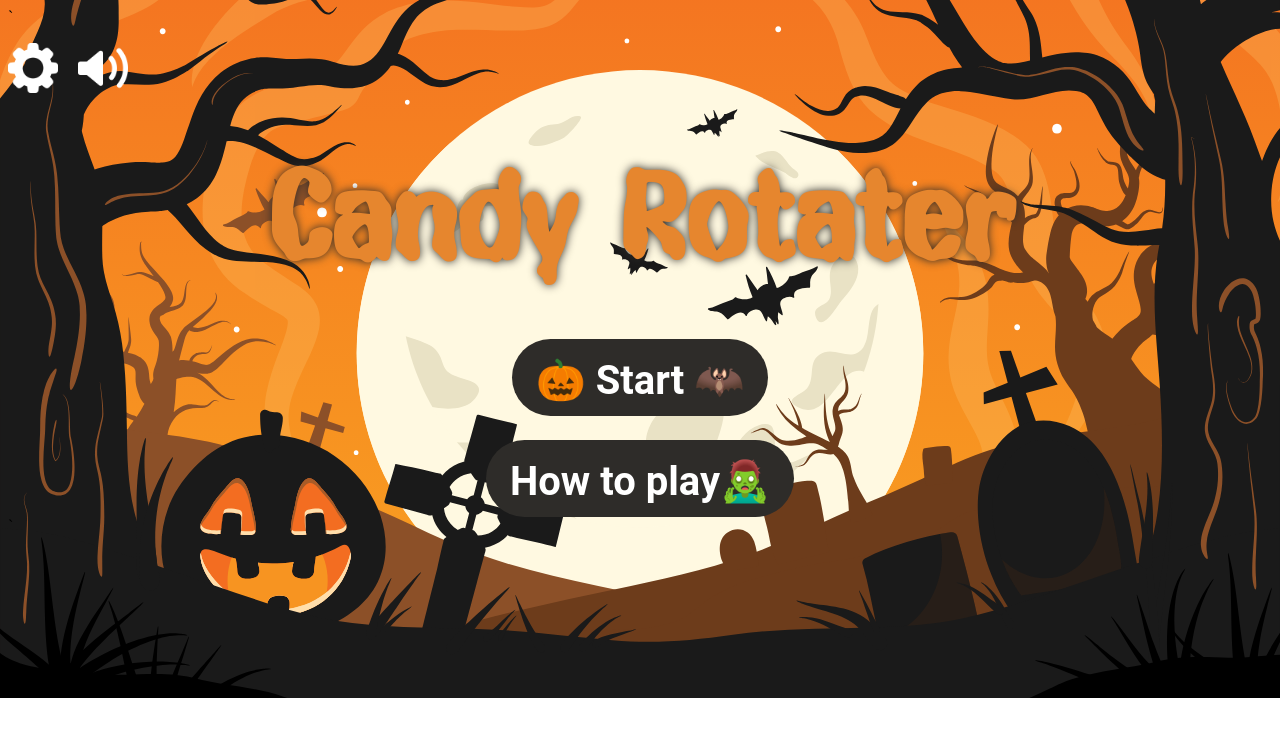
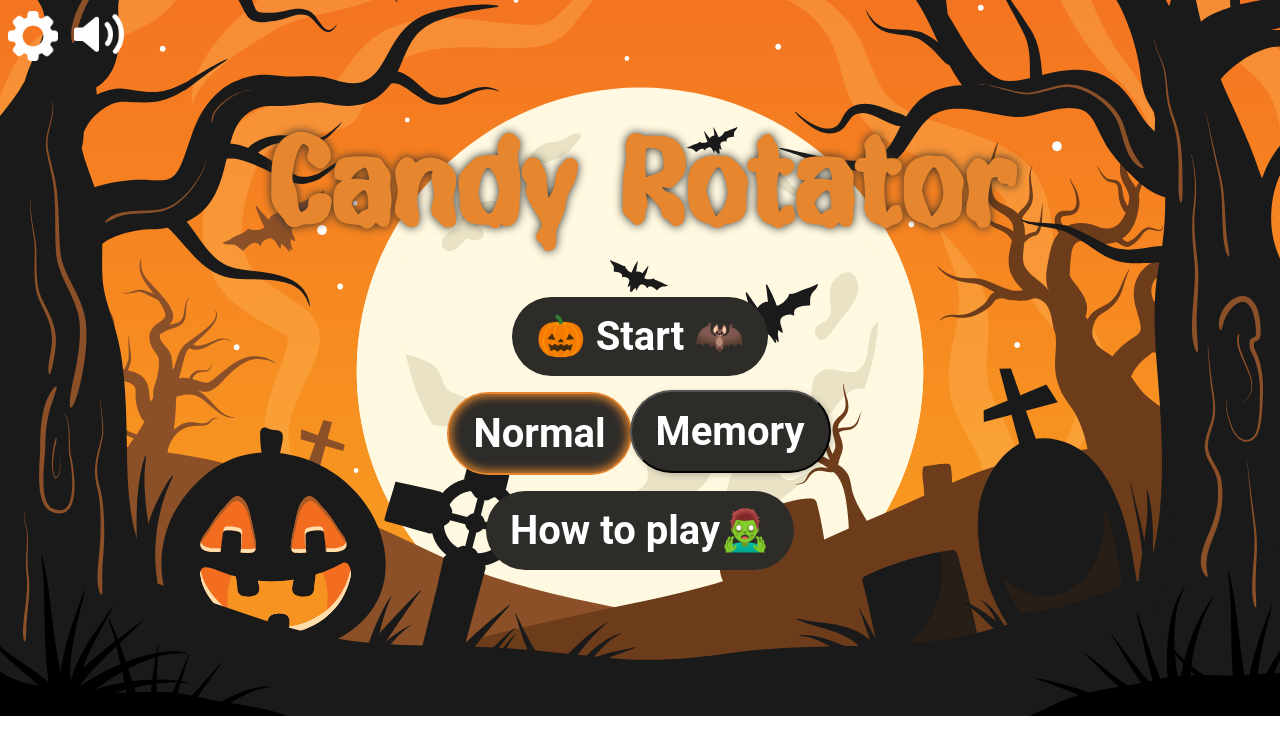
Before and after one commit to NutchapolSal/osproject, a SvelteKit app: page / in a window 1280 px wide. Shown: the top 754 px of the page. Built offline with nearby package versions, Linux system fonts and the light colour scheme.

Commit message:
main menu by save draft

```diff
--- a/src/routes/+layout.svelte
+++ b/src/routes/+layout.svelte
@@ -1,10 +1,9 @@
-`<slot />`
+<slot />
 
 <style>
 	:global(body) {
 		--base-black: #2e2c29;
 		--base-orange: #e6862e;
-		/* background-color: lightseagreen;  */
 		background-image: url('$lib/images/bg.svg');
 		background-size: cover;
 		background-repeat: no-repeat;
--- a/src/routes/+page.svelte
+++ b/src/routes/+page.svelte
@@ -2,6 +2,9 @@
 	import settingImage from '$lib/images/settings.png';
 	import speakerImageOn from '$lib/images/sound-on.png';
 	import speakerImageOff from '$lib/images/sound-off.png';
+
+	const gameMode = ['Normal', 'Memory'];
+	let selected = gameMode[0];
 
 	let showSpeakerImage = true;
 	let imageSource = speakerImageOn;
@@ -11,16 +14,26 @@
 	}
 </script>
 
-<p>
-	<img src={settingImage} alt="settings" width="50px" height="50px" />
-	<button on:click={toggleImage} class="clickable-image">
-		<img src={imageSource} alt="settings" width="50px" height="50px" />
-	</button>
-</p>
+<div class="containner">
+	<div class="buttom-icon">
+		<img src={settingImage} alt="settings" width="50px" height="50px" />
+		<button on:click={toggleImage} class="clickable-image">
+			<img src={imageSource} alt="settings" width="50px" height="50px" />
+		</button>
+	</div>
 
-<div>
-	<h1>Candy Rotater</h1>
+	<h1>Candy Rotator</h1>
 	<a href="./game">🎃 Start 🦇</a>
+	<div class="button-group">
+		{#each gameMode as mode}
+			<button
+				aria-current={selected === mode}
+				aria-label={mode}
+				on:click={() => (selected = mode)}
+				class="button-mode">{mode}</button
+			>
+		{/each}
+	</div>
 	<a href="./help">How to play🧟‍♂️</a>
 </div>
 
@@ -39,12 +52,28 @@
 		text-shadow: 0px 0px 10px var(--base-black);
 	}
 
-	div {
+	.containner {
+		width: 100%;
 		display: flex;
 		flex-direction: column;
 		justify-content: center;
 		align-items: center;
-		gap: 24px;
+		gap: 16px;
+		padding-top: 0%;
+	}
+
+	.buttom-icon {
+		display: flex;
+		flex-direction: row;
+		justify-content: flex-start;
+		align-items: center;
+		width: 100%;
+		gap: 10px;
+	}
+
+	.button-group {
+		flex-direction: row;
+		gap: 16px;
 	}
 
 	a {
@@ -56,8 +85,8 @@
 		font-family: 'Roboto', sans-serif;
 		padding-left: 24px;
 		padding-right: 24px;
-		padding-top: 18px;
-		padding-bottom: 12px;
+		padding-top: 16px;
+		padding-bottom: 16px;
 		border-radius: 980px;
 	}
 
@@ -65,10 +94,29 @@
 		background-color: var(--base-orange);
 	}
 
-	img {
-		margin-top: 0%;
-		margin-bottom: 0%;
-		margin-right: 10px;
+	.button-mode {
+		border-radius: 980px;
+		font-family: 'Roboto', sans-serif;
+		font-size: 40px;
+		font-weight: 600;
+		background: var(--base-black);
+		color: #fff;
+		transform: translate(-2px, -2px);
+		filter: drop-shadow(2px 2px 3px rgba(0, 0, 0, 0.2));
+		transition: all 0.1s;
+		padding-left: 24px;
+		padding-right: 24px;
+		padding-top: 16px;
+		padding-bottom: 16px;
+	}
+
+	button[aria-current='true'] {
+		transform: none;
+		filter: none;
+
+		/* box-shadow: inset 3px 3px 4px rgba(0, 0, 0, 0.2); */
+		box-shadow: inset var(--base-orange) 0px 0px 10px 2px;
+		border: var(--base-orange) 2px solid;
 	}
 
 	.clickable-image {
```
Also changed, not shown: src/routes/game/+page.svelte (+68 -1 lines).
